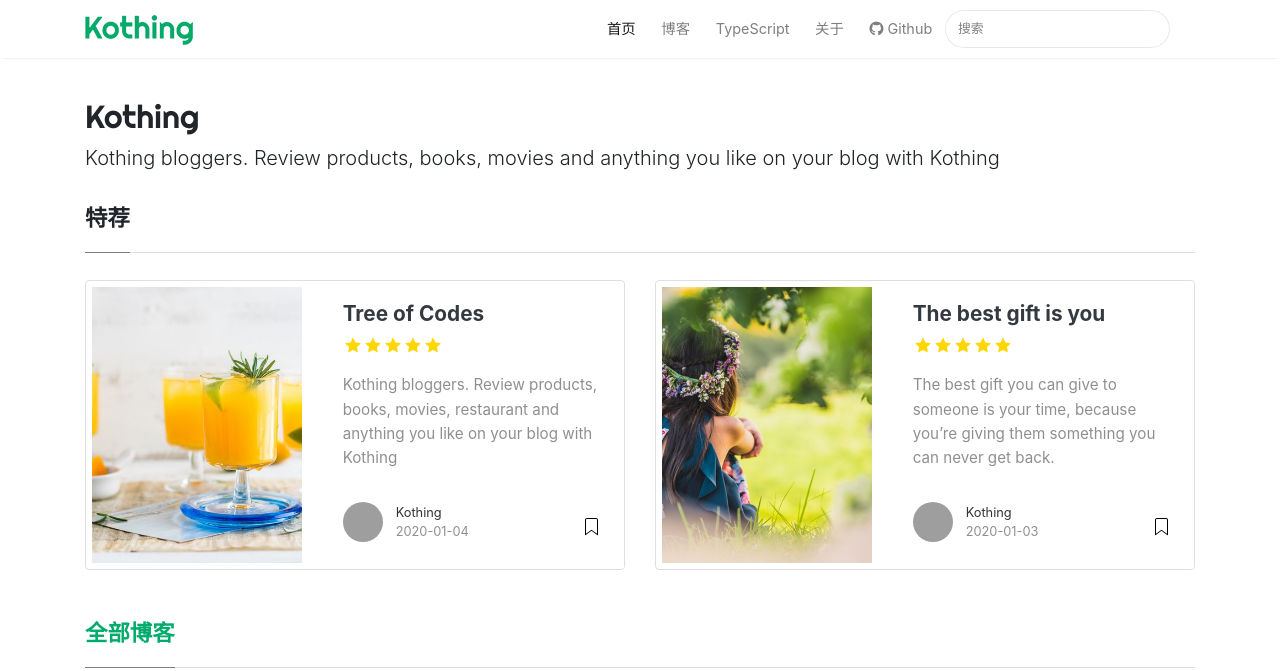
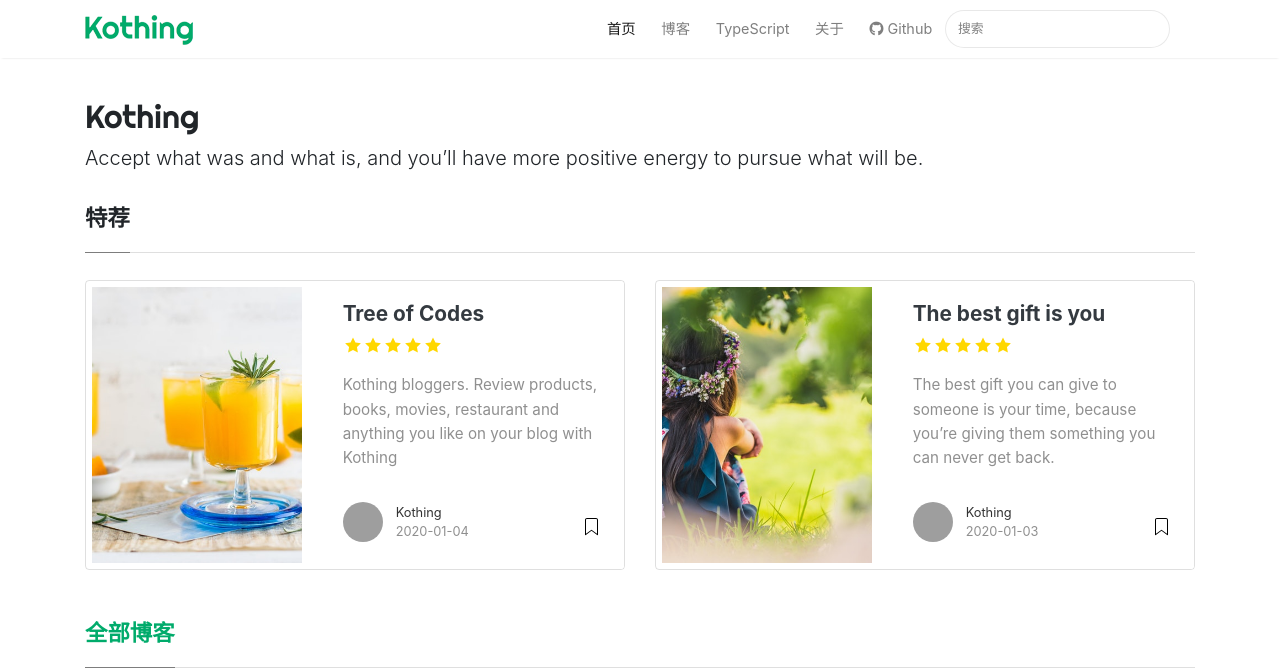
Before and after one commit to kothing/kothing.github.io, a Jekyll site: the page built from index.html, in a window 1280 px wide and 900 px high, cut to the strip 0-671 px from the top of the window. Built offline with Jekyll 4.4.1, drawn with Linux system fonts in a browser that asks for light colours; nearby versions of some CDN libraries; the list of posts is cut into pages by our own code; grey boxes are pictures that could not be loaded.

Commit message:
Update _config.yml

```diff
--- a/_config.yml
+++ b/_config.yml
@@ -1,7 +1,7 @@
 # Site
 name: "Kothing"
 title: "Kothing"
-description: "Kothing bloggers. Review products, books, movies and anything you like on your blog with Kothing"
+description: "Accept what was and what is, and you’ll have more positive energy to pursue what will be."
 logo: 'assets/images/logo.png'
 favicon: 'assets/images/logo.png'
 baseurl: ''
```
